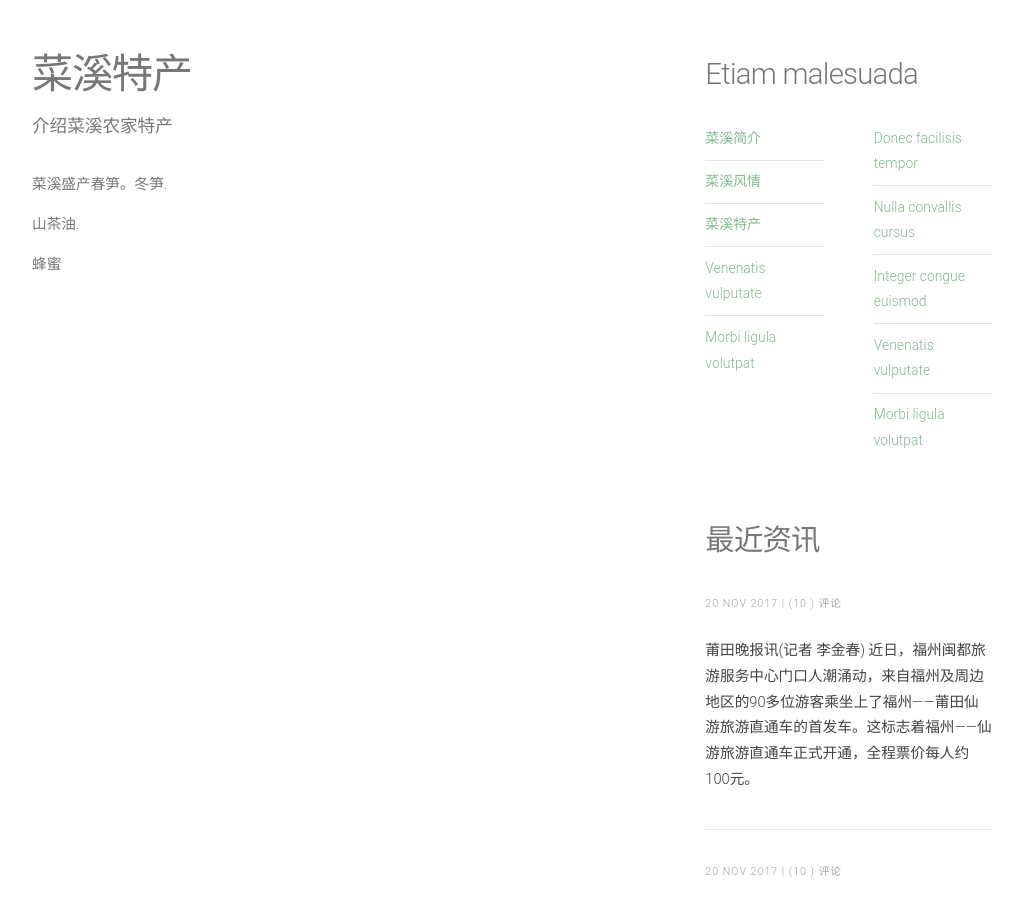
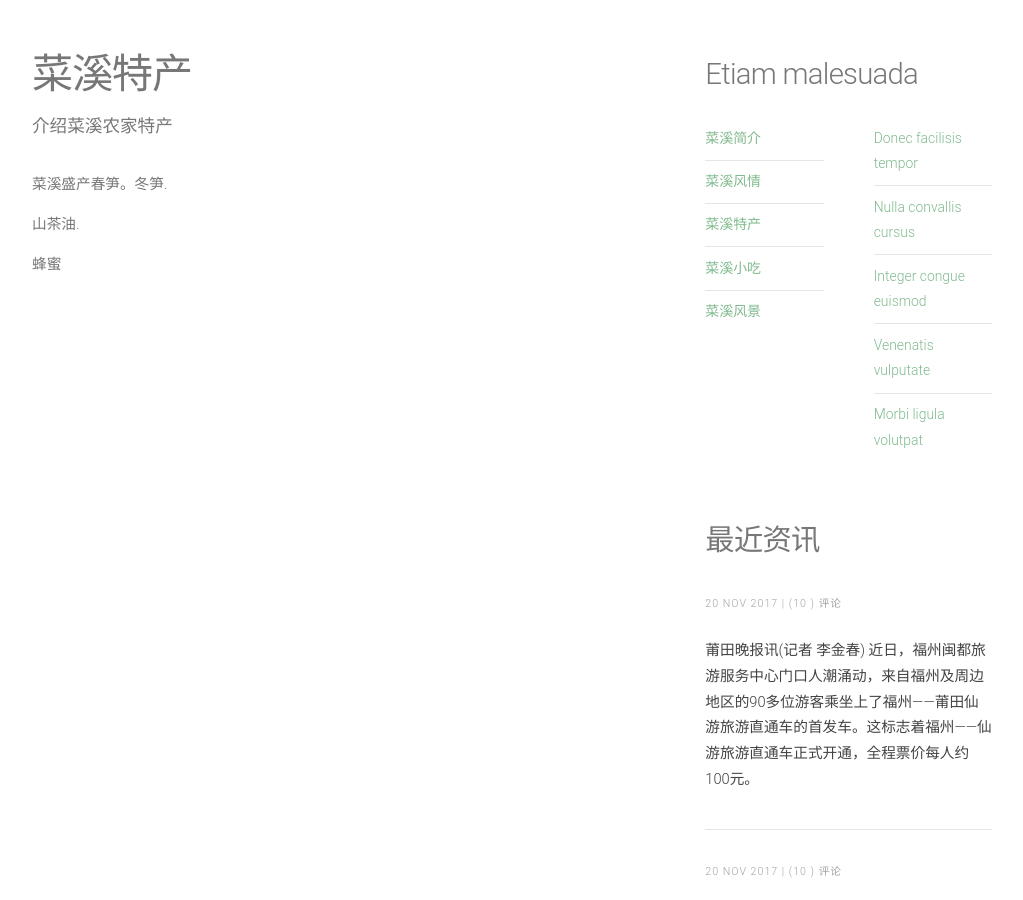
Before and after one commit to yuejianhua/caixiyan.github.io, a Jekyll site: the page built from right-sidebar.html, in a window 1280 px wide and 900 px high, scrolled down 404 px. Shown: the whole window, without its empty margins (128-1151 px from the left). Built offline with Jekyll 4.4.1, drawn with Linux system fonts in a browser that asks for light colours.

Commit message:
Update sidebar.html

```diff
--- a/_includes/sidebar.html
+++ b/_includes/sidebar.html
@@ -11,8 +11,8 @@
 					<li><a href="#">菜溪简介</a></li>
 					<li><a href="#">菜溪风情</a></li>
 					<li><a href="#">菜溪特产</a></li>
-					<li><a href="#">Venenatis vulputate</a></li>
-					<li><a href="#">Morbi ligula volutpat</a></li>
+					<li><a href="#">菜溪小吃</a></li>
+					<li><a href="#">菜溪风景</a></li>
 				</ul>
 			</section>
 			<section class="6u">
```
